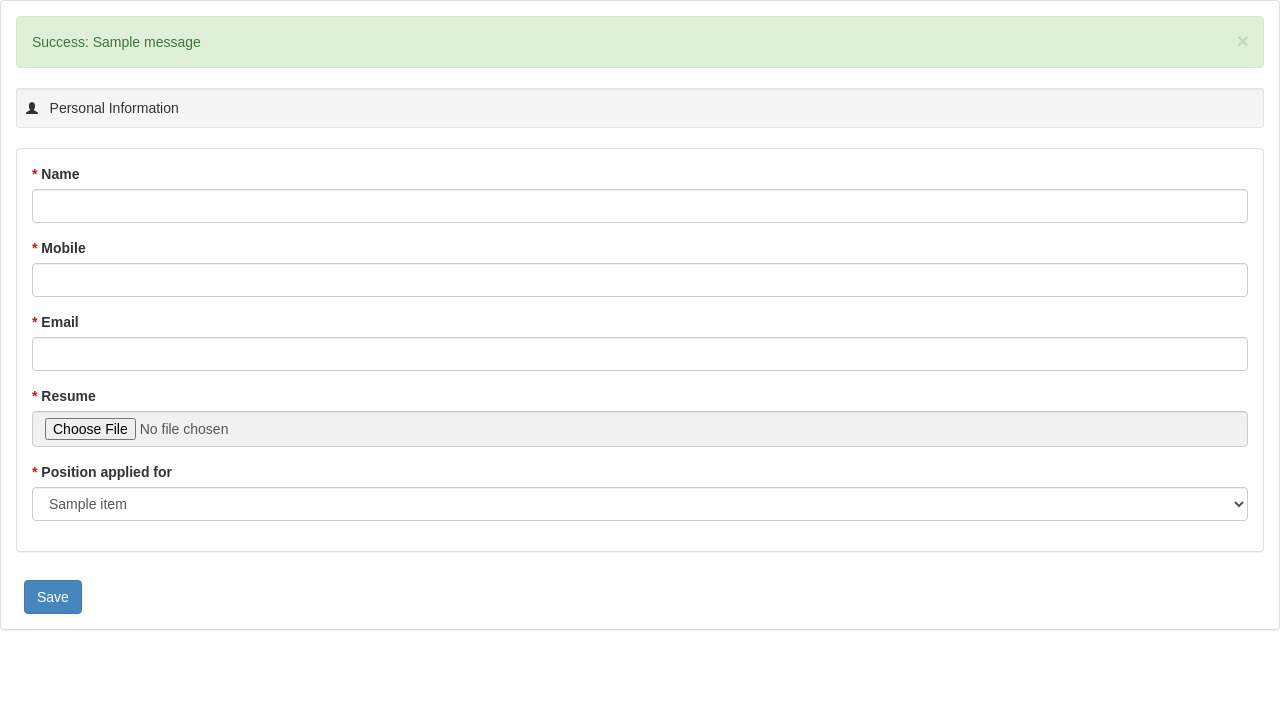
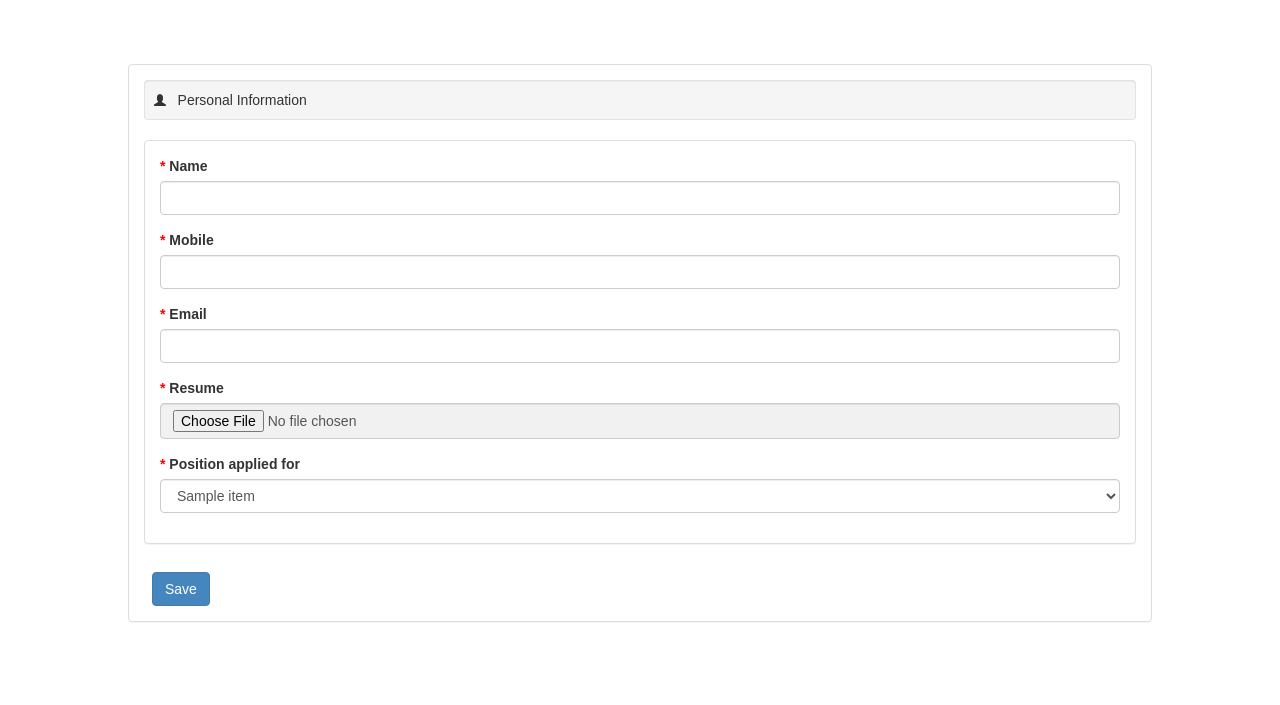
Before and after one commit to sachinaroraCA/Django-jobApplicationApp-salesforce, a Django app: template main_app/templates/application_form.html in a window 1280 px wide. Shown: the top 705 px of the page. Run offline with Django 3.2, Linux system fonts and the light colour scheme; the template is opened without the code that fills it: most values are stand-ins (such as "Sample title", 1, 10 or a date in 2020); one stand-in notice (Sample message) is shown; some libraries are stand-ins or nearby versions.

Commit message:
added padding

```diff
--- a/main_app/templates/application_form.html
+++ b/main_app/templates/application_form.html
@@ -66,6 +66,9 @@ $(document).ready( function() {
         });
         }
     });
+    setTimeout(function() {
+     $('#final_msg').fadeOut();
+    }, 1800 );
 });
 </script>
 
@@ -194,24 +197,32 @@ hr {
 .form-wrapper input {
     box-sizing: border-box;
 }
+.main-padding {
+    padding:5% 10% 5% 10%;
+}
+.message-position {
+    position: absolute;
+    width:100%;
+}
 </style>
 
 <body>
-<div >
+    <div class="message-position">
+    {% if messages %}
+    {% for msg in messages %}
+        <div id="final_msg" class="alert alert-{% ifequal msg.tags 'error' %}danger{% else %}{{msg.tags}}{% endifequal %} alert-dismissable">
+            <button type="button" id="alertbtn" class="close" onclick="return close_message();" aria-hidden="true" data-dismiss="alert">&times;</button>
+            {{msg.tags|title}}: {{msg.message}}
+        </div>
+        {% endfor %}
+        {% endif %}
+    </div>
+    <div class="main-padding">
         <div id="spin_div" style="visibility: hidden;" class="se-pre-con">
         </div>
         <div class="panel panel-default">
             <div class="panel-body">
                 <form role="form" id="usrform" name="usrform" action="/upload_details/" method="POST" enctype="multipart/form-data" >
-            {% if messages %}
-                {% for msg in messages %}
-                <div class="alert alert-{% ifequal msg.tags 'error' %}danger{% else %}{{msg.tags}}{% endifequal %} alert-dismissable">
-                    <button type="button" id="alertbtn" class="close" onclick="return close_message();" aria-hidden="true" data-dismiss="alert">&times;</button>
-                    {{msg.tags|title}}: {{msg.message}}
-                </div>
-                {% endfor %}
-            {% endif %}
-                {% csrf_token %}
                     <div class="well well-sm">
                         <small><span class="glyphicon glyphicon-user"> </span></small>
                         <span>&nbsp; Personal Information</span>
@@ -258,6 +269,5 @@ hr {
             </div>
         </div>
     </div>
-
 </body>
 </html>
--- a/main_app/views.py
+++ b/main_app/views.py
@@ -65,7 +65,7 @@ def upload_details(request):
 
                 if result['success']:
                     messages.success(request, 'You have applied successfully !!!')
-                    return render( request, "thank_you.html" )
+                    return render( request, "/")
                 else:
                     print("Record not created in salesforce:" + str(result))
                     messages.error(request, 'Unable to process request.. try again later !!!')
@@ -73,6 +73,6 @@ def upload_details(request):
                 print("google drive folder does not exists")
                 messages.error(request, 'Unable to process request.. try again later !!!')
     except Exception as ex:
-        print("Exception:"+ repr(ex))
+        print("Exception:" + repr(ex))
         messages.error(request, 'Unable to process request.. try again later !!!')
     return HttpResponseRedirect( '/' )
```
Lines whose indentation alone changed are shown as unchanged.
